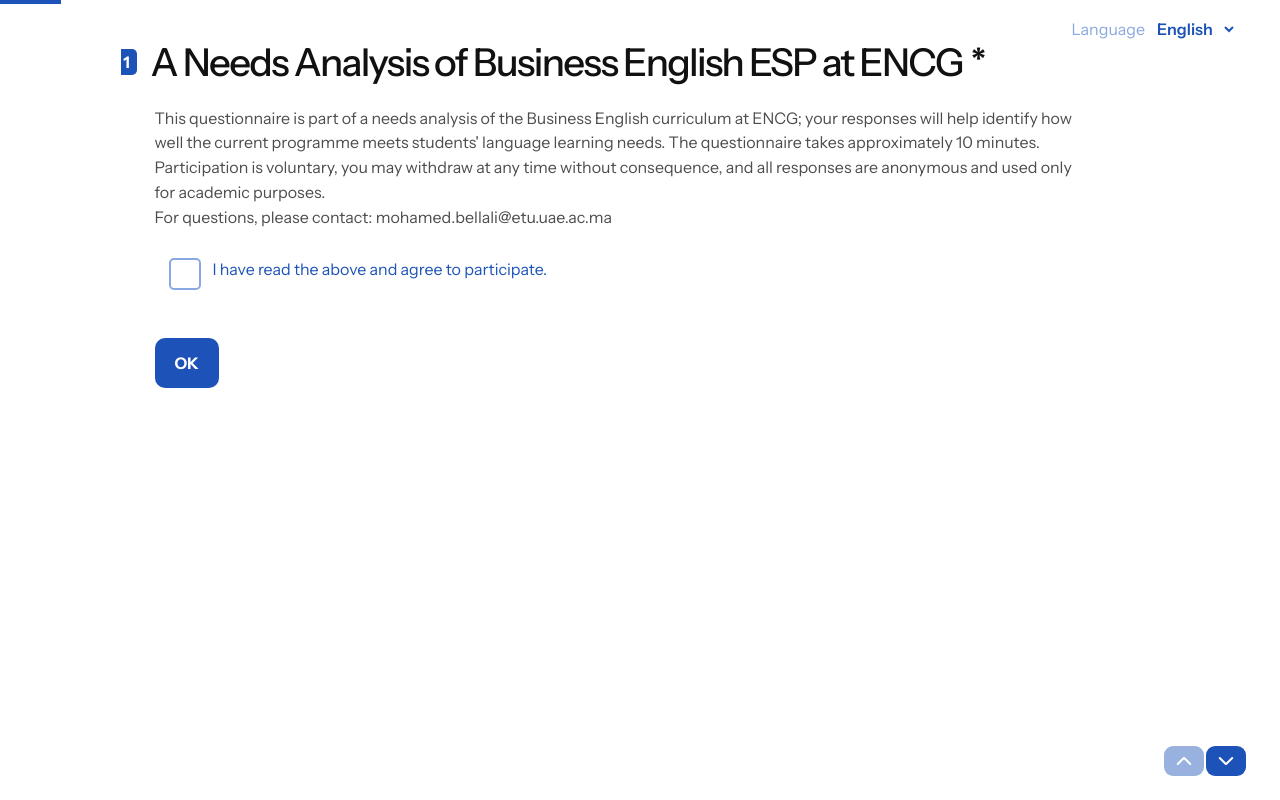
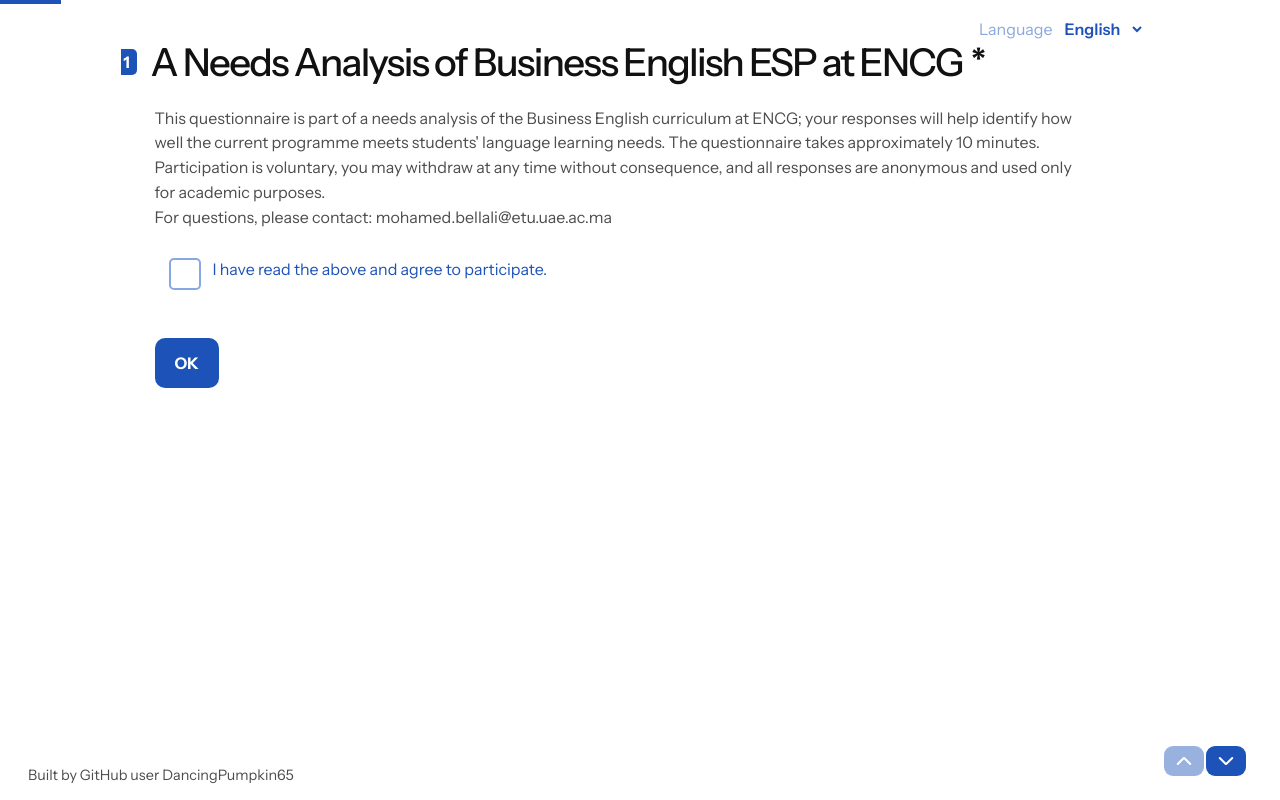
Before and after one commit to DancingPumpkin65/form-online, a React (Vite) app: page / in a window 1280 px wide. Built offline with nearby package versions, Linux system fonts and the light colour scheme.

Commit message:
feat: Refactor code structure for improved readability and maintainability

```diff
--- a/src/App.jsx
+++ b/src/App.jsx
@@ -512,6 +512,15 @@
           ) : null}
         </section>
       </main>
+
+      <a
+        className="credit-note"
+        href="https://github.com/DancingPumpkin65"
+        target="_blank"
+        rel="noreferrer"
+      >
+        Built by GitHub user DancingPumpkin65
+      </a>
     </div>
   );
 }
--- a/styles.css
+++ b/styles.css
@@ -58,6 +58,7 @@
 }
 
 .page-shell {
+  position: relative;
   width: min(100%, var(--shell-width));
   margin: 0 auto;
   padding: 0 28px 56px;
@@ -911,6 +912,22 @@
   gap: 2px;
 }
 
+.credit-note {
+  position: fixed;
+  left: 28px;
+  bottom: 16px;
+  z-index: 7;
+  color: var(--ink-soft);
+  font-size: var(--text-xs);
+  line-height: 1.2;
+  text-decoration: none;
+}
+
+.credit-note:hover,
+.credit-note:focus-visible {
+  color: var(--accent);
+}
+
 .floating-nav-button {
   display: inline-flex;
   align-items: center;
@@ -1221,6 +1238,11 @@
     right: 18px;
     bottom: 18px;
   }
+
+  .credit-note {
+    left: 20px;
+    bottom: 14px;
+  }
 }
 
 @media (prefers-reduced-motion: reduce) {
```
Also changed, not shown: 5 other files (tests, documents, lock files or other folders).
